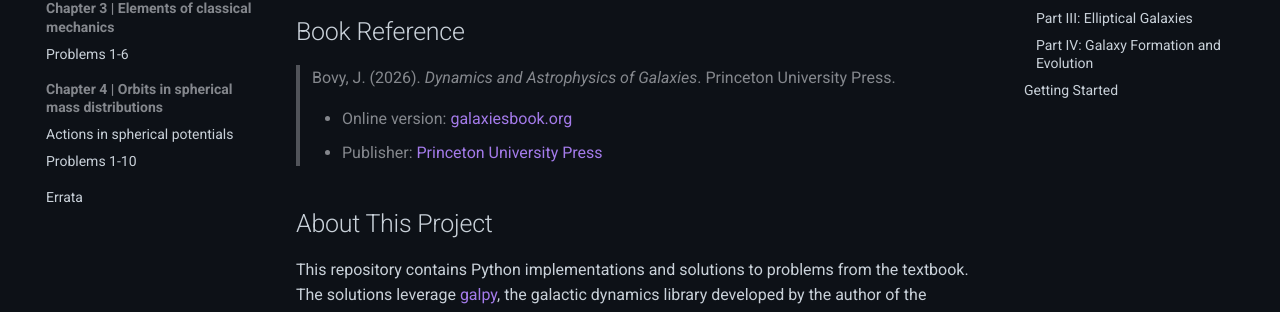
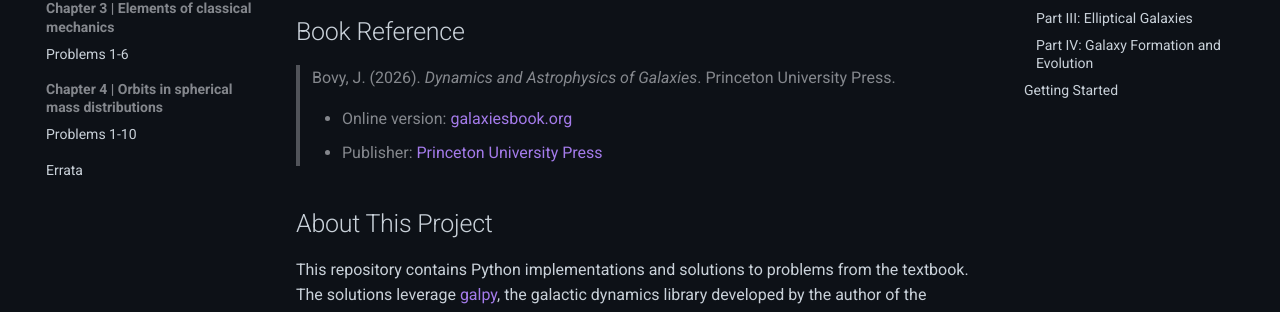
Before and after one commit to caverac/galactic-dynamics-bovy, an MkDocs documentation site: the page built from docs/index.md, in a window 1280 px wide. Shown: the part 273-585 px from the top of the page. Built offline with MkDocs 1.6.1 and Material for MkDocs 9.7.7, drawn with Linux system fonts in a browser that asks for light colours; comment, search, counter and statistics services are not loaded.

Commit message:
fix(mkdocs): removed floating reference to section

```diff
--- a/mkdocs.yml
+++ b/mkdocs.yml
@@ -79,6 +79,5 @@
   - Chapter 3 | Elements of classical mechanics:
       - Problems 1-6: chapter03.1.md
   - Chapter 4 | Orbits in spherical mass distributions:
-      - Actions in spherical potentials: chapter04.actions-spherical-potentials.md
       - Problems 1-10: chapter04.1.md
   - Errata: errata.md
```
